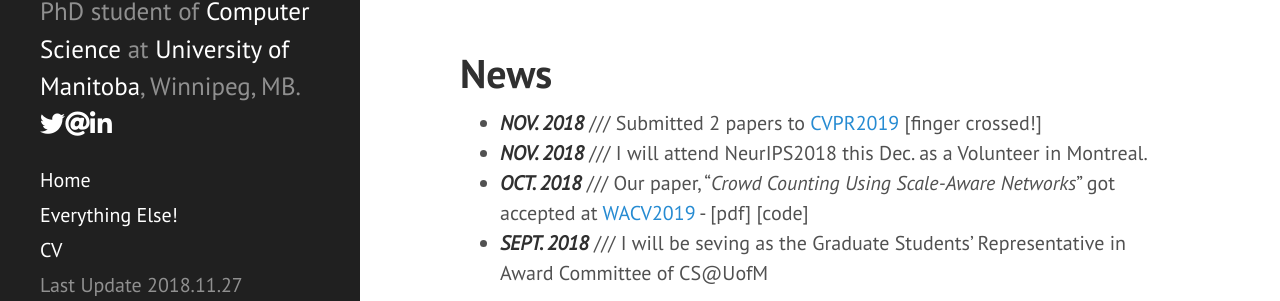
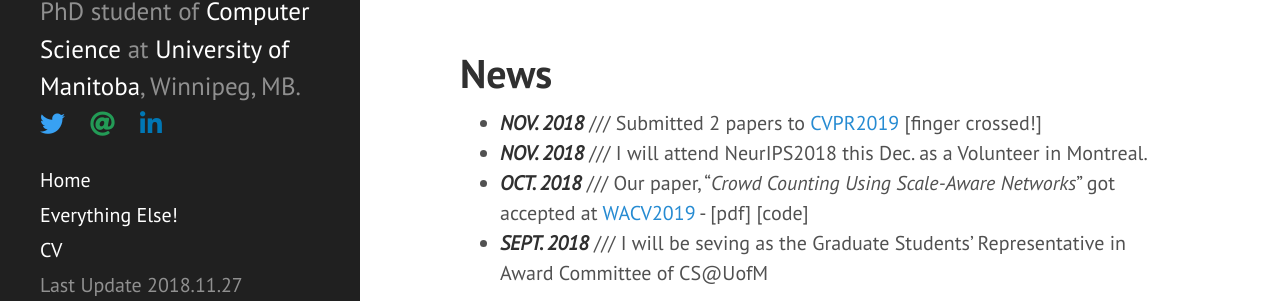
Before and after one commit to mehrdad-h/mehrdad-h.github.io, a Jekyll site: the page built from index.html, in a window 1280 px wide. Shown: the part 462-763 px from the top of the page. Built offline with Jekyll 4.4.1, drawn with Linux system fonts in a browser that asks for light colours; nearby versions of some CDN libraries; Markdown is read by kramdown in place of the engine named in the settings; the list of posts is cut into pages by our own code; comment, search, counter and statistics services are not loaded.

Commit message:
Update _config.yml

```diff
--- a/_config.yml
+++ b/_config.yml
@@ -9,7 +9,7 @@ permalink:        pretty
 # Setup
 title:            Mehrdad <br> Hosseinzadeh
 tagline:          'Home'
-description:      'PhD student of <a href="http://cs.umanitoba.ca">Computer Science</a> at <a href="http://umanitoba.ca">University of Manitoba</a>, Winnipeg, MB. <br> <a href="https://twitter.com/hzmehrdad"  class="theme-base-0b" color="#239B56"><i class="fab fa-twitter"></i></a><a href="mailto:mehrdad@cs.umanitoba.ca"  class="theme-base-0b" color="#239B56"><i class="fas fa-at"></i></a><a href="https://www.linkedin.com/in/mehrdadhosseinzadeh/"><i class="fab fa-linkedin-in"></i></a>'
+description:      'PhD student of <a href="http://cs.umanitoba.ca">Computer Science</a> at <a href="http://umanitoba.ca">University of Manitoba</a>, Winnipeg, MB. <br> <a href="https://twitter.com/hzmehrdad"  class="theme-base-0b" style="color: #38A1F3; padding-right: 1em"><i class="fab fa-twitter"></i></a><a href="mailto:mehrdad@cs.umanitoba.ca" style="color: #239B56; padding-right: 1em"><i class="fas fa-at"></i></a><a href="https://www.linkedin.com/in/mehrdadhosseinzadeh/" style="color: #0077B5"><i class="fab fa-linkedin-in"></i></a>'
 #'A brazen two-column <a href="http://jekyllrb.com" target="_blank">Jekyll</a> theme that pairs a prominent sidebar with uncomplicated content. Made by <a href="https://twitter.com/mdo" target="_blank">@mdo</a>.'
 url:              http://hyde.getpoole.com
 baseurl:          /
```
